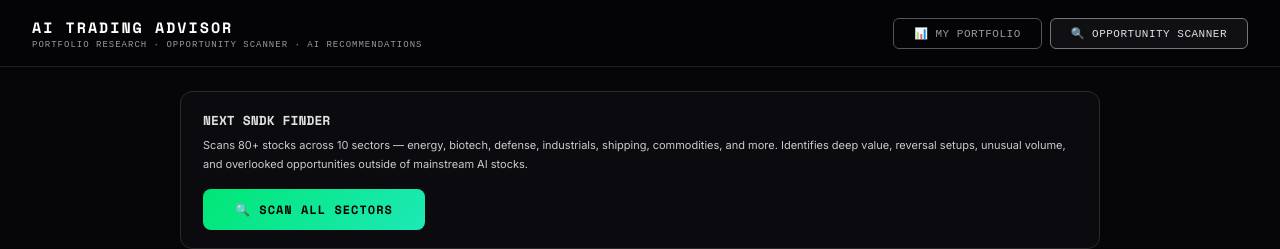
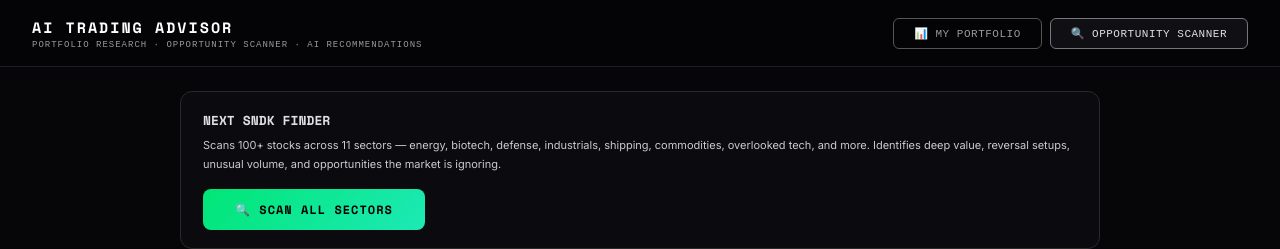
Before and after one commit to chinquek-debug/ai-trading-advisor, a React (Create React App) app in the folder frontend/trading-app/: page / in a window 1280 px wide. Both pictures are taken after a click on the button "🔍 OPPORTUNITY SCANNER". Shown: the top 249 px of the page. Built offline with nearby package versions, Linux system fonts and the light colour scheme.

Commit message:
add overlooked tech sector

```diff
--- a/frontend/trading-app/src/App.js
+++ b/frontend/trading-app/src/App.js
@@ -18,7 +18,8 @@ const STORAGE_KEY = "portfolio_v1";
 const SECTOR_LABELS = {
   spin_offs: "🔄 Spin-Offs", energy: "⚡ Energy", biotech: "🧬 Biotech",
   defense: "🛡️ Defense", industrials: "🏭 Industrials", shipping: "🚢 Shipping",
-  commodities: "⛏️ Commodities", beaten_down: "📉 Deep Value", financials: "🏦 Financials", healthcare: "💊 Healthcare"
+  commodities: "⛏️ Commodities", beaten_down: "📉 Deep Value", financials: "🏦 Financials",
+  healthcare: "💊 Healthcare", overlooked_tech: "💻 Overlooked Tech"
 };
 
 function loadPortfolio() { try { return JSON.parse(localStorage.getItem(STORAGE_KEY)) || []; } catch { return []; } }
@@ -439,7 +440,7 @@ export default function App() {
             <div style={{ background: "#0a0a0f", border: "1px solid #2a2a2a", borderRadius: 12, padding: "18px 22px", marginBottom: 20 }}>
               <div style={{ fontSize: 13, color: "#e0e0e0", fontFamily: "'Space Mono', monospace", fontWeight: 700, marginBottom: 6 }}>NEXT SNDK FINDER</div>
               <div style={{ fontSize: 11, color: "#ccc", lineHeight: 1.7, marginBottom: 16 }}>
-                Scans 80+ stocks across 10 sectors — energy, biotech, defense, industrials, shipping, commodities, and more. Identifies deep value, reversal setups, unusual volume, and overlooked opportunities outside of mainstream AI stocks.
+                Scans 100+ stocks across 11 sectors — energy, biotech, defense, industrials, shipping, commodities, overlooked tech, and more. Identifies deep value, reversal setups, unusual volume, and opportunities the market is ignoring.
               </div>
               <button onClick={runScan} disabled={scanning} style={{ background: scanning ? "#111" : "linear-gradient(135deg, #00e676, #1de9b6)", border: "none", borderRadius: 8, padding: "12px 32px", color: scanning ? "#777" : "#000", fontSize: 12, fontWeight: 700, cursor: scanning ? "not-allowed" : "pointer", fontFamily: "'Space Mono', monospace", letterSpacing: 1 }}>
                 {scanning ? "SCANNING 80+ STOCKS..." : "🔍 SCAN ALL SECTORS"}
```
